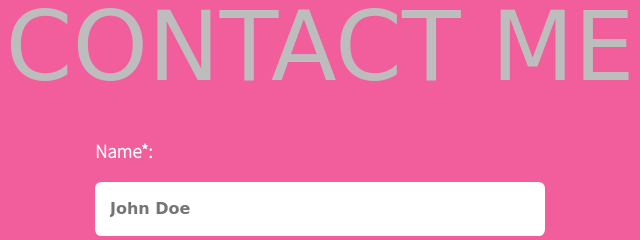
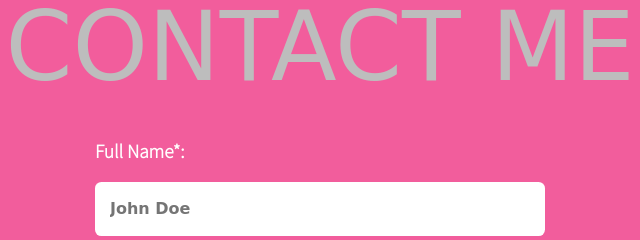
Before and after one commit to AnnA-Dmitrienko/AnnAportfolio, a plain HTML site: page index.html in a window 1280 px wide. Shown: the part 3000-3240 px from the top of the page, 320-960 px from the left. Drawn offline with nearby package versions, Linux system fonts and the light colour scheme.

Commit message:
Update index.html
upd to Full Name

```diff
--- a/index.html
+++ b/index.html
@@ -100,7 +100,7 @@
                 <div class="contact-content">
                     <form action="https://httpbin.org/post" class="contact-form" id="contact-form" method="POST">
                         <!-- Name -->
-                        <label for="name">Name*:</label>
+                        <label for="name">Full Name*:</label>
                         <input type="text" id="name" name="name" placeholder="John Doe" class="name format">
 
                         <!-- Email -->
```
